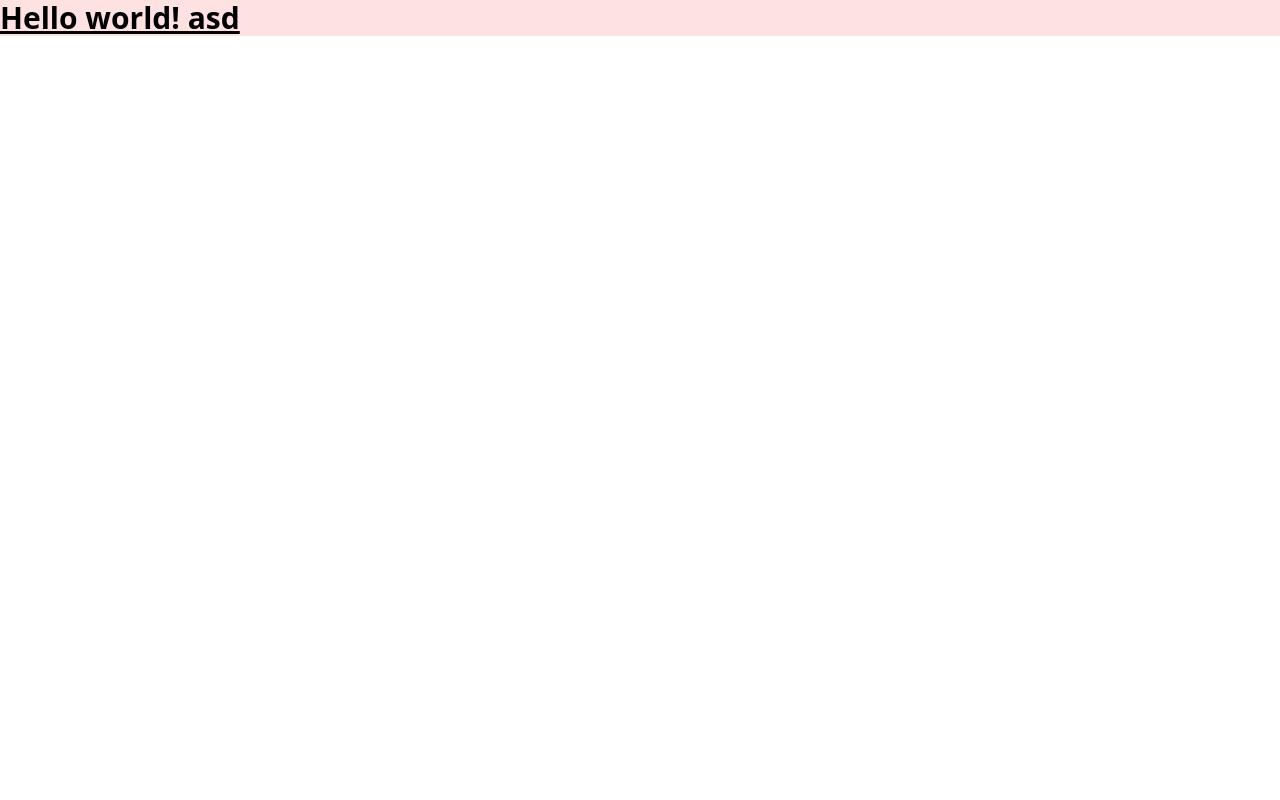
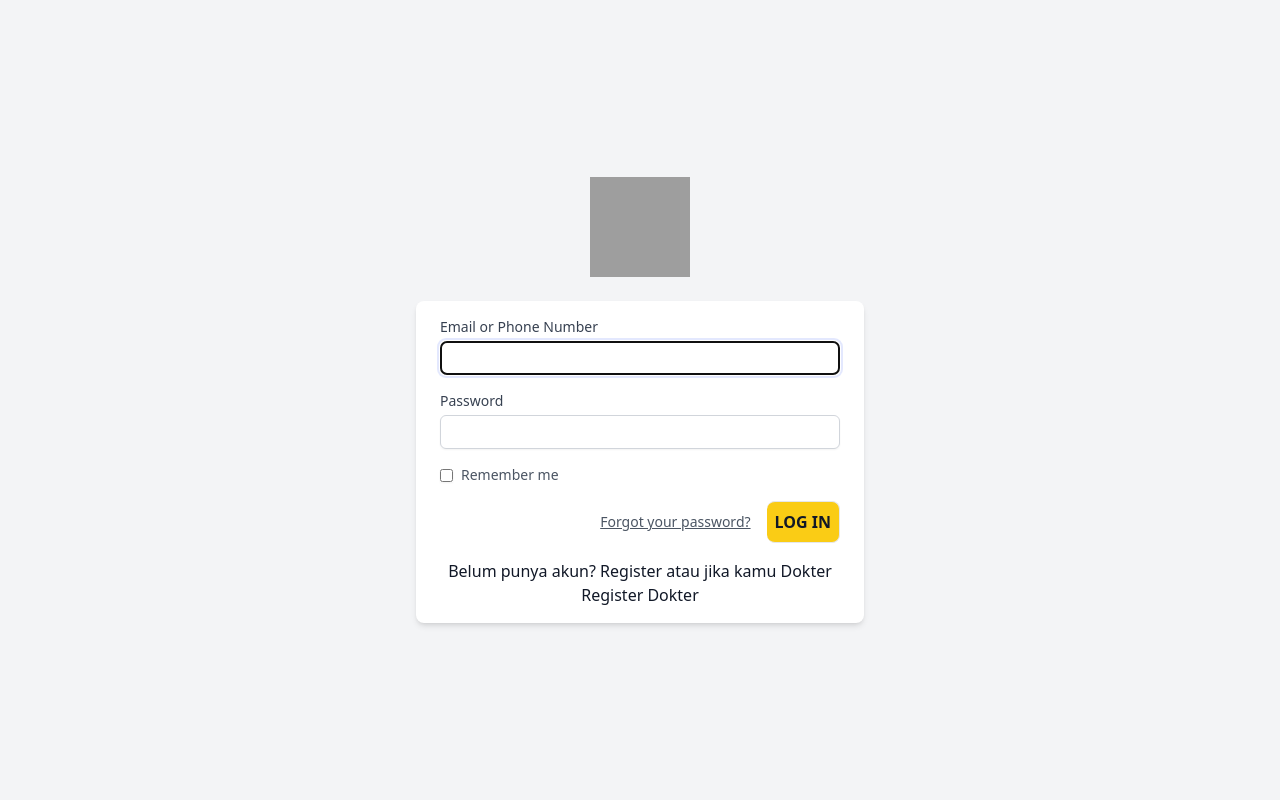
Before and after one commit to raflidev/stetoskop23, a Laravel app: page / in a window 1280 px wide. Run offline with Laravel 9, Linux system fonts and the light colour scheme; style sheets or scripts are compiled from the project's sources.

Commit message:
add login form

```diff
--- a/resources/views/login.blade.php
+++ b/resources/views/login.blade.php
@@ -2,23 +2,60 @@
 
 @section('content')
 <div>
+    <div class="font-sans text-gray-900 antialiased">
+        <div class="min-h-screen flex flex-col sm:justify-center items-center pt-6 sm:pt-0 bg-gray-100">
+            <div>
+                <a href="/">
+                    <img src="http://127.0.0.1:8001/img/logo.png" alt="" style="width: 100px; height:100px;">
+                </a>
+            </div>
+
+            <div class="w-full sm:max-w-md mt-6 px-6 py-4 bg-white shadow-md overflow-hidden sm:rounded-lg">
             @if ($errors->first('wrong'))
-        <div id="error" class="px-5 bg-red-500 text-white py-3 rounded items-center">
+                <div id="error" class="px-5 bg-red-500 text-white py-3 mb-5 rounded items-center">
                     {{ $errors->first('wrong') }}
                 </div>
             @endif
-    <form action="{{route('login.action')}}" method="post">
+            <form method="POST" action="{{route('login.action')}}">
                 @csrf
-        @method('POST')
                 <div>
-            <label class="block" for="email">email</label>
-            <input type="text" name='email' class="block border border-gray-300">
+                    <label class="block font-medium text-sm text-gray-700" for="email">
+                        Email or Phone Number
+                    </label>
+                    <input  class="border py-1 px-2  border-gray-300 focus:border-indigo-300 focus:ring focus:ring-indigo-200 focus:ring-opacity-50 rounded-md shadow-sm block mt-1 w-full" id="email" type="text" name="email" required="required" autofocus="autofocus">
                 </div>
-        <div>
-            <label class="block" for="password">password</label>
-            <input type="password" name='password' class="block border border-gray-300">
+
+                <div class="mt-4">
+                    <label class="block font-medium text-sm text-gray-700" for="password">
+                        Password
+                    </label>
+                    <input  class="border py-1 px-2  border-gray-300 focus:border-indigo-300 focus:ring focus:ring-indigo-200 focus:ring-opacity-50 rounded-md shadow-sm block mt-1 w-full" id="password" type="password" name="password" required="required" autocomplete="current-password">
                 </div>
-        <button type="submit">Submit</button>
+
+                <div class="block mt-4">
+                    <label for="remember_me" class="flex items-center">
+                        <input type="checkbox" class="rounded border-gray-300 text-indigo-600 shadow-sm focus:border-indigo-300 focus:ring focus:ring-indigo-200 focus:ring-opacity-50" id="remember_me" name="remember">
+                        <span class="ml-2 text-sm text-gray-600">Remember me</span>
+                    </label>
+                </div>
+
+                <div class="flex items-center justify-end mt-4">
+                                    <a class="underline text-sm text-gray-600 hover:text-gray-900" href="http://127.0.0.1:8001/forgot-password">
+                        Forgot your password?
+                    </a>
+
+                    <button class="ml-4 px-2 sm:rounded-lg bg-yellow-400 text-black-800 font-bold p-2 uppercase border-t border-b border-r" type="submit">
+                        Log in
+                    </button>
+                </div>
+
+                <div class="block mt-4 text-center">
+                    <p>Belum punya akun? <a href="{{route('register')}}" class="text-ms">Register</a> atau jika kamu Dokter <a href="register-dokter" class="text-ms">Register Dokter</a></p>
+                    <!--  -->
+                </div>
             </form>
         </div>
+    </div>
+        </div>
+</div>
 @endsection
--- a/routes/web.php
+++ b/routes/web.php
@@ -14,12 +14,12 @@ use Illuminate\Support\Facades\Route;
 |
 */
 
-Route::get('/', function () {
+Route::get('/dashboard', function () {
     return view('welcome');
 })->name('welcome');
 
-Route::get('/login', [UserController::class, 'login'])->name('login');
-Route::post('/login', [UserController::class, 'login_action'])->name('login.action');
+Route::get('/', [UserController::class, 'login'])->name('login');
+Route::post('/', [UserController::class, 'login_action'])->name('login.action');
 
 Route::get('/register', [UserController::class, 'register'])->name('register');
 Route::post('/register', [UserController::class, 'store'])->name('register.action');
```
Lines whose indentation alone changed are shown as unchanged.
